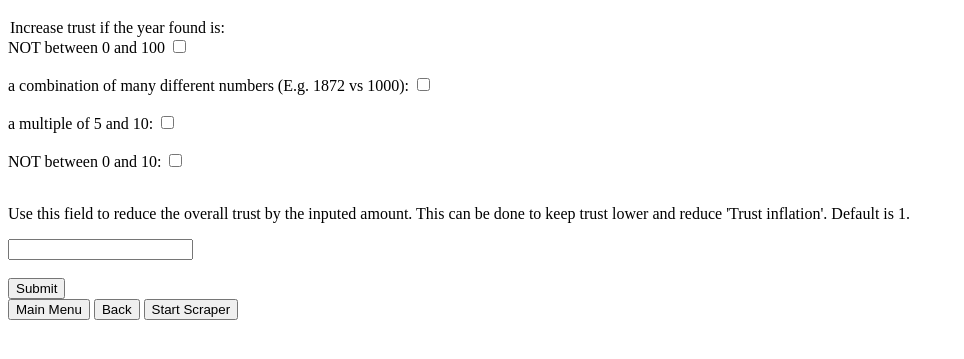
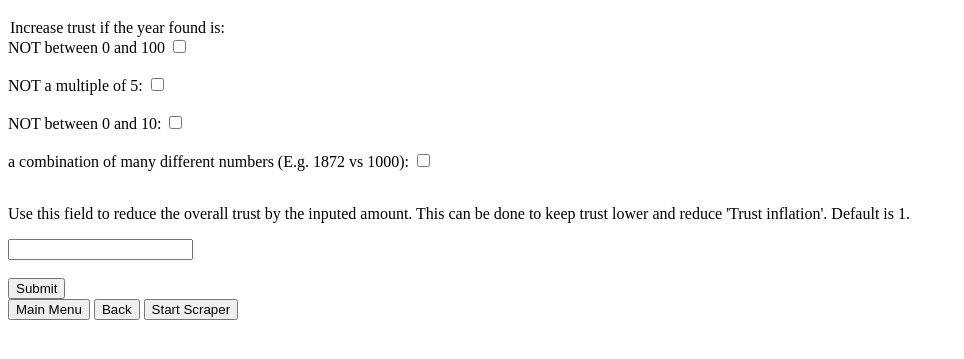
Before and after one commit to Alyks1/Capstone, a website with bundled scripts: page frontend/adjustTrust.html in a window 1280 px wide. Shown: the part 61-420 px from the top of the page, without its empty margins (0-964 px from the left). Built offline with nearby package versions, Linux system fonts and the light colour scheme.

Commit message:
(fix) fixed trust calculations being wrong
Signed-off-by: Alexander Gemmingen <alexander.gemmingen@gmx.de>

```diff
--- a/frontend/adjustTrust.html
+++ b/frontend/adjustTrust.html
@@ -16,12 +16,12 @@
 
         <label for="notBetween0and100">NOT between 0 and 100</label>
         <input type="checkbox" class="switch" id="notBetween0and100" name="notBetween0and100"><br><br>
-        <label for="differentNr">a combination of many different numbers (E.g. 1872 vs 1000):</label>
-        <input type="checkbox" class="switch" id="differentNr" name="differentNr" /><br><br>
-        <label for="multipleOf10and5">a multiple of 5 and 10:</label>
+        <label for="multipleOf10and5">NOT a multiple of 5:</label>
         <input type="checkbox" class="switch" id="multipleOf10and5" name="multipleOf10and5" /><br><br>
         <label for="notBetween0and10">NOT between 0 and 10:</label>
         <input type="checkbox" class="switch" id="between0and10" name="between0and10" /><br><br>
+        <label for="differentNr">a combination of many different numbers (E.g. 1872 vs 1000):</label>
+        <input type="checkbox" class="switch" id="differentNr" name="differentNr" /><br><br>
         <p>Use this field to reduce the overall trust by the inputed amount.
             This can be done to keep trust lower and reduce 'Trust inflation'. Default is 1.</p>
         <input type="number" id="reduceTrust" name="reduceTrust" /><br><br>
```
Also changed, not shown: backend/core/GenerateData/trustCalculations.ts (+3 -6 lines).
